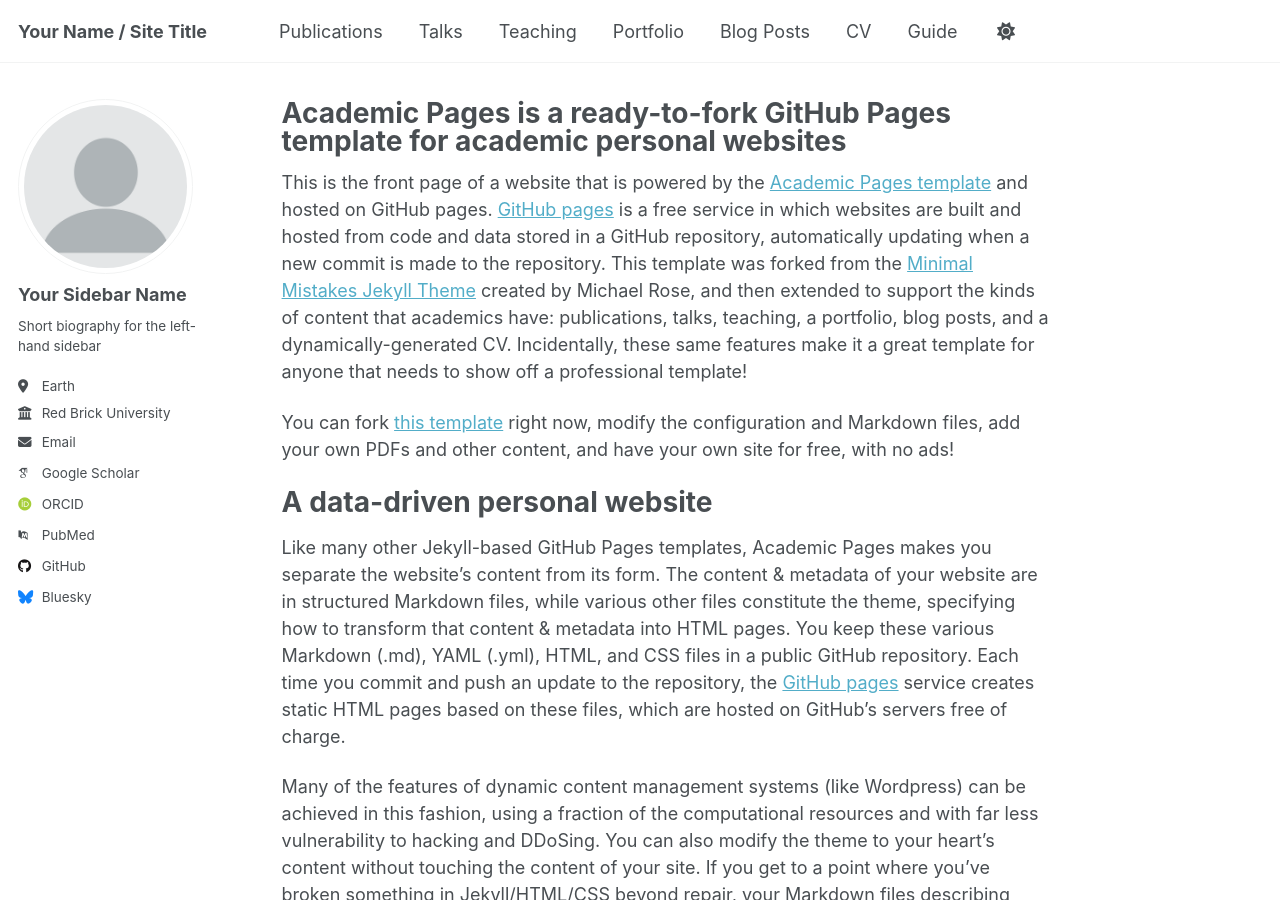
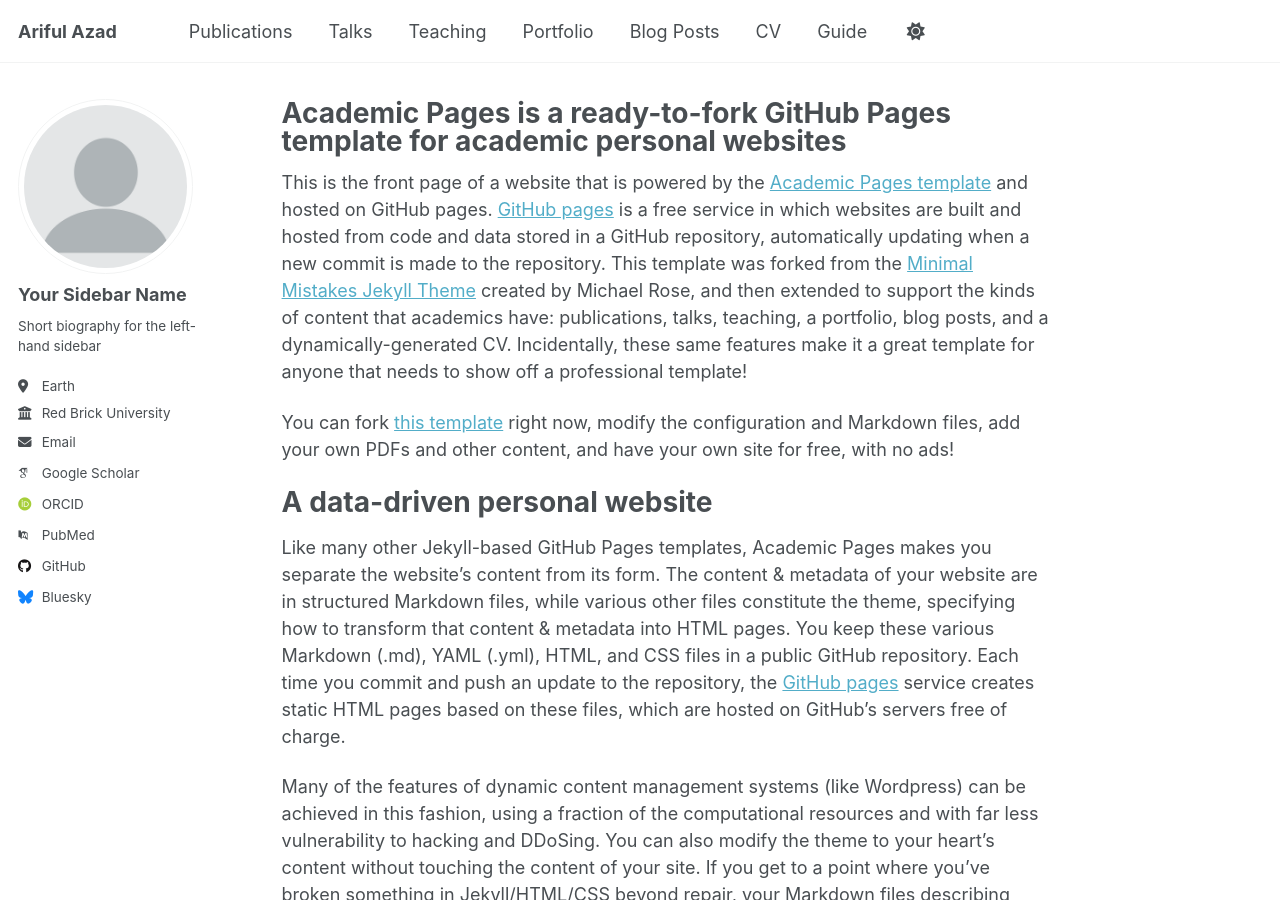
Before and after one commit to arifulazad/arifulazad.github.io, a Jekyll site: the page built from _pages/about.md, in a window 1280 px wide and 900 px high. Built offline with Jekyll 4.4.1, drawn with Linux system fonts in a browser that asks for light colours; some web fonts are replaced; a script that is not in the unit is left out.

Commit message:
Update _config.yml
First edit

```diff
--- a/_config.yml
+++ b/_config.yml
@@ -9,11 +9,11 @@
 # Basic Site Settings
 locale                   : "en-US"
 site_theme               : "default" # Currently available options are "default", "air"
-title                    : "Your Name / Site Title"
+title                    : "Ariful Azad"
 title_separator          : "-"
 name                     : &name "Your Name"
 description              : &description "personal description"
-url                      : https://academicpages.github.io # the base hostname & protocol for your site e.g. "https://[your GitHub username].github.io" or if you already have some other page hosted on Github then use "https://[your GitHub username].github.io/[Your Repo Name]"
+url                      : https://arifulazad.github.io # the base hostname & protocol for your site e.g. "https://[your GitHub username].github.io" or if you already have some other page hosted on Github then use "https://[your GitHub username].github.io/[Your Repo Name]"
 baseurl                  : "" # the subpath of your site, e.g. "/blog"
 repository               : "academicpages/academicpages.github.io"
 
```
